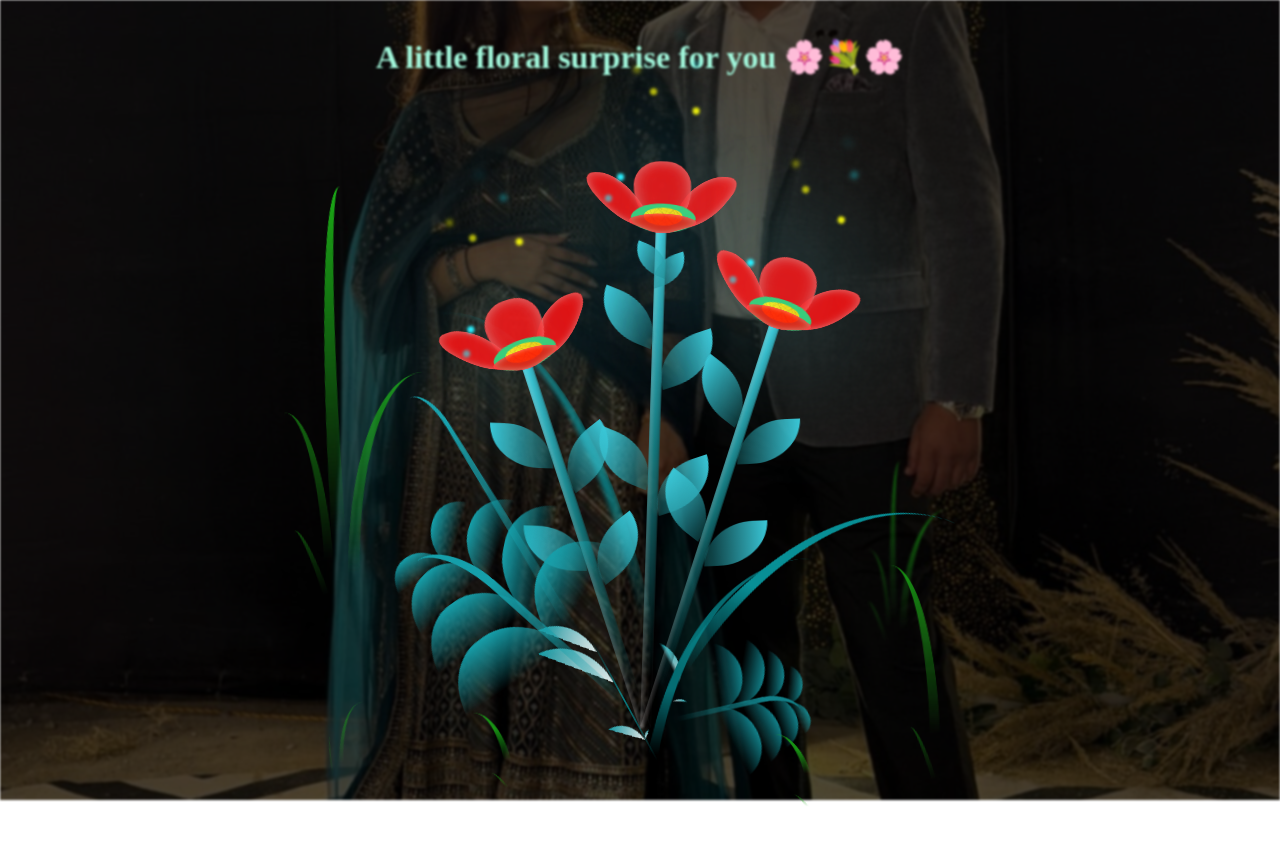
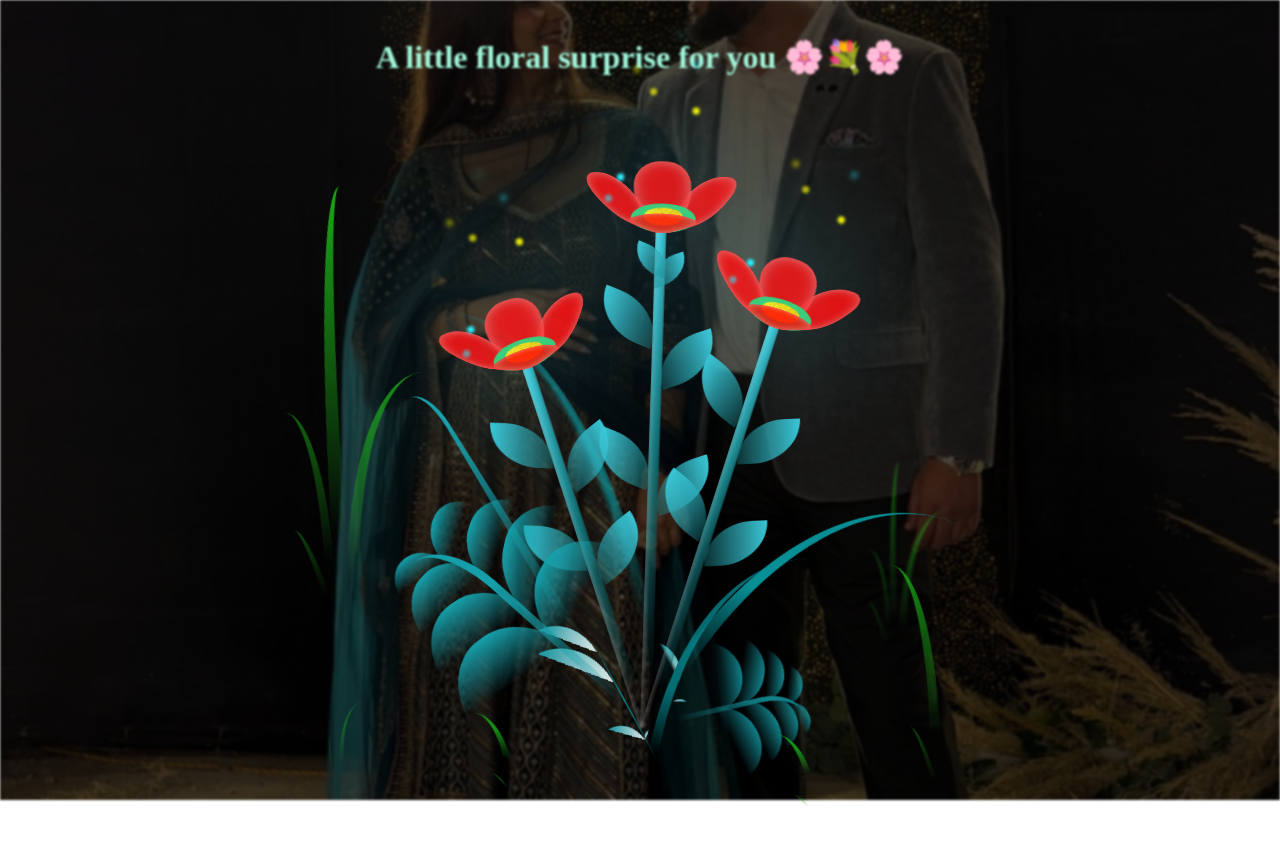
Before and after one commit to abhinavkansal86/for_my_love, a plain HTML site: page index1.html in a window 1280 px wide. Drawn offline with Linux system fonts and the light colour scheme.

Commit message:
Update style1.css

```diff
--- a/style1.css
+++ b/style1.css
@@ -32,8 +32,11 @@ body {
         linear-gradient(rgba(0, 0, 0, 0.7), rgba(0, 0, 0, 0.7)), /* Darker overlay */
         url('image.jpeg'); /* Background image */
   background-size: cover; /* Cover the entire page */
-  background-position: center; /* Center the image */
-  background-repeat: no-repeat; /* Prevent tiling */
+  /* The Magic Line: Adjust these percentages if needed */
+  /* 50% = Horizontal Center | 40% = Slightly higher than vertical center (where faces usually are) */
+  background-position: 50% 40%;
+
+  background-repeat: no-repeat;
 }
 
 .flowers {
```
